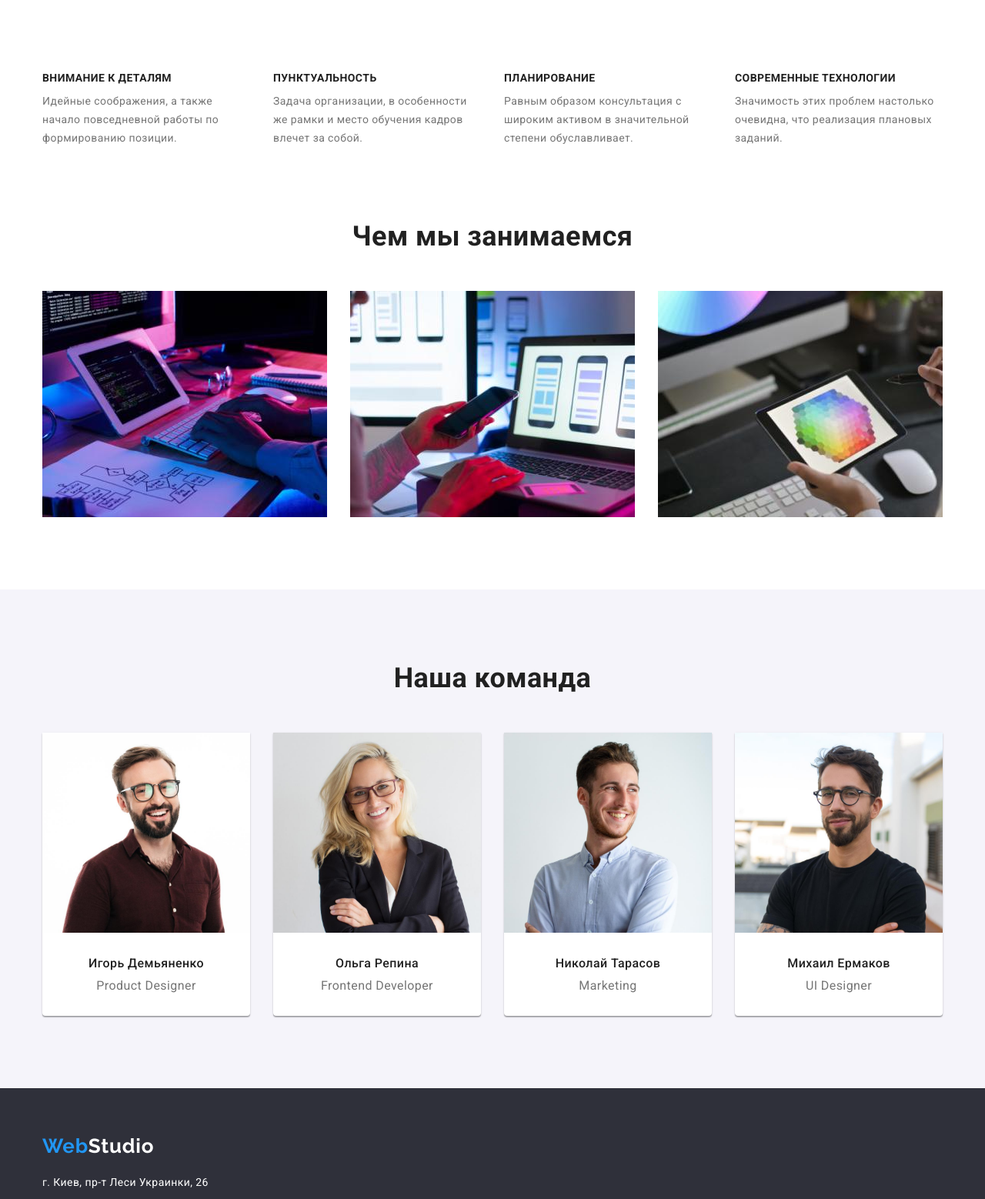
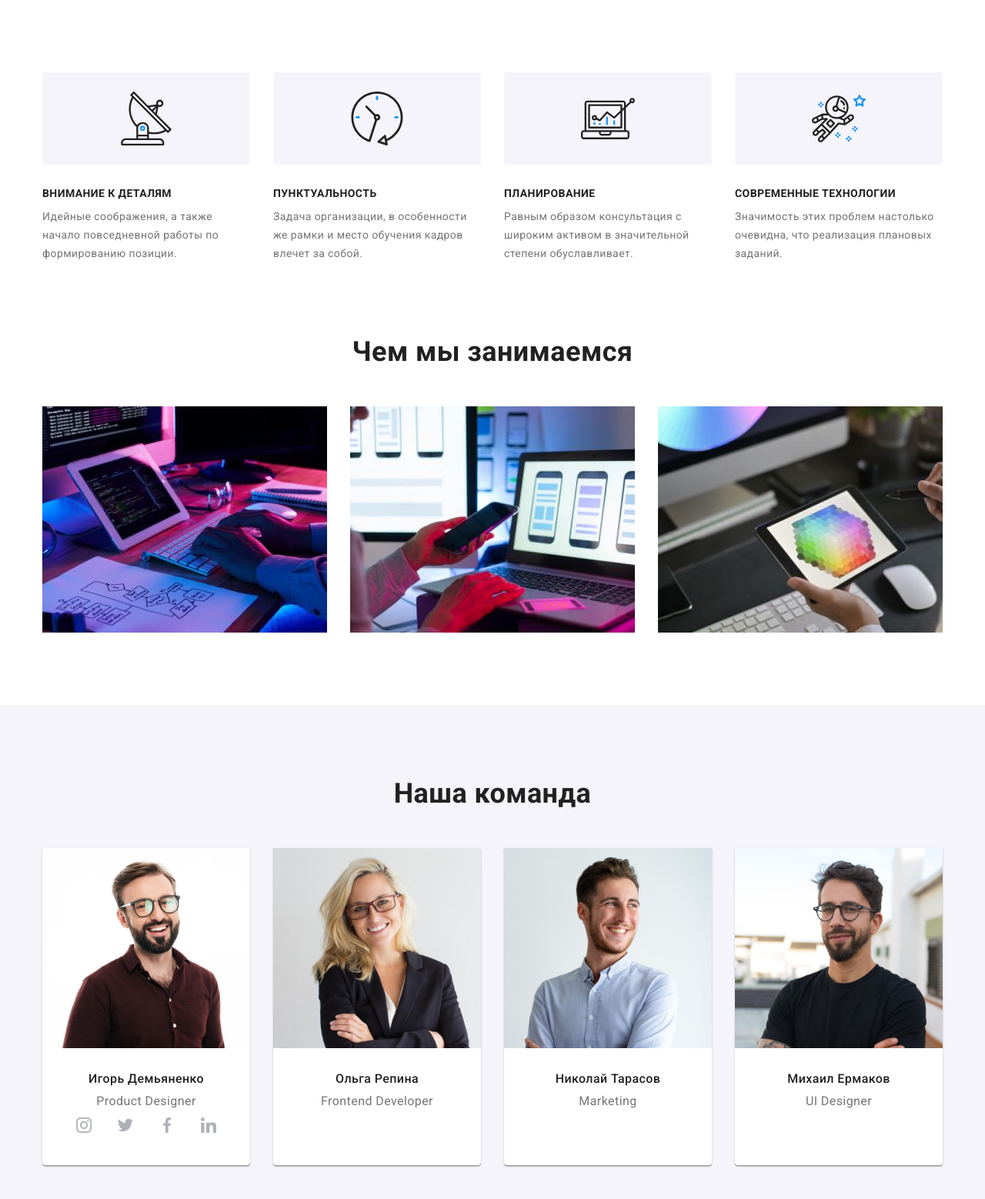
Before and after one commit to Mykola0502/goit-markup-hw-04, a plain HTML site: page index.html in a window 1280 px wide. Shown: the part 681-2239 px from the top of the page at 77% size. Drawn offline with nearby package versions, Linux system fonts and the light colour scheme.

Commit message:
додає іконки в хедер

```diff
--- a/css/styles.css
+++ b/css/styles.css
@@ -164,11 +164,22 @@ img {
   margin-right: auto;
 }
 
+.icon-letter {
+  fill: currentColor;
+  margin-right: 10px;
+}
+
+.icon-phone {
+  fill: currentColor;
+  margin-right: 10px;
+}
+
 .header-contacts-link {
   color: var(--primary-text-color);
-  display: block;
+  display: inline-flex;
   padding-top: 32px;
   padding-bottom: 32px;
+  align-items: center;
 }
 
 .header-contacts-link:hover,
@@ -250,17 +261,28 @@ img {
   padding-bottom: 94px;
 }
 
-.feature-list {
+.features-list {
   display: flex;
   flex-wrap: wrap;
   gap: var(--indent);
 }
 
-.feature-item {
+.features-item {
   flex-basis: calc((100% - var(--indent) * 3) / 4);
 }
 
-.feature-subtitle {
+.features-thumb {
+  display: flex;
+  width: 270px;
+  height: 120px;
+  margin-bottom: 30px;
+  justify-content: center;
+  align-items: center;
+  background-color: var(--background-secondary-color);
+  border-radius: 4px;
+}
+
+.features-subtitle {
   margin-bottom: 10px;
   color: var(--title-text-color);
 
@@ -332,6 +354,34 @@ img {
   font-size: 16px;
   line-height: 1.19;
   text-align: center;
+}
+
+.networks-list {
+  display: flex;
+  gap: 10px;
+  justify-content: center;
+}
+
+.networks-link {
+  display: flex;
+  width: 44px;
+  height: 44px;
+  border-radius: 50%;
+  justify-content: center;
+  align-items: center;
+  color: #afb1b8;
+}
+
+.networks-link:hover,
+.networks-link:focus {
+  background-color: var(--accent-color);
+  color: #ffffff;
+}
+
+.networks-icon {
+  fill: currentColor;
+  width: 20px;
+  height: 20px;
 }
 
 /* Футер */
--- a/index.html
+++ b/index.html
@@ -36,12 +36,20 @@
         </nav>
         <ul class="header-contacts list">
           <li class="header-contacts-item">
-            <a href="mailto:info@devstudio.com" class="header-contacts-link link"
-              >info@devstudio.com</a
+            <a href="mailto:info@devstudio.com" class="header-contacts-link link">
+              <svg class="icon-letter" width="16" height="12">
+                <use href="./images/icons.svg#icon-letter"></use>
+              </svg>
+              info@devstudio.com</a
             >
           </li>
           <li class="header-contacts-item">
-            <a href="tel:+380961111111" class="header-contacts-link link">+38 096 111 11 11</a>
+            <a href="tel:+380961111111" class="header-contacts-link link">
+              <svg class="icon-phone" width="10" height="16">
+                <use href="./images/icons.svg#icon-phone"></use>
+              </svg>
+              +38 096 111 11 11</a
+            >
           </li>
         </ul>
       </div>
@@ -59,27 +67,47 @@
       <section class="section features">
         <div class="container">
           <h2 class="visually-hidden">Наши преимущества</h2>
-          <ul class="feature-list list">
-            <li class="feature-item">
-              <h3 class="feature-subtitle">Внимание к деталям</h3>
+          <ul class="features-list list">
+            <li class="features-item">
+              <div class="features-thumb">
+                <svg class="features-icon" width="70" height="70">
+                  <use href="./images/icons.svg#icon-antenna"></use>
+                </svg>
+              </div>
+              <h3 class="features-subtitle">Внимание к деталям</h3>
               <p>
                 Идейные соображения, а также начало повседневной работы по формированию позиции.
               </p>
             </li>
-            <li class="feature-item">
-              <h3 class="feature-subtitle">Пунктуальность</h3>
+            <li class="features-item">
+              <div class="features-thumb">
+                <svg class="features-icon" width="70" height="70">
+                  <use href="./images/icons.svg#icon-clock"></use>
+                </svg>
+              </div>
+              <h3 class="features-subtitle">Пунктуальность</h3>
               <p>
                 Задача организации, в особенности же рамки и место обучения кадров влечет за собой.
               </p>
             </li>
-            <li class="feature-item">
-              <h3 class="feature-subtitle">Планирование</h3>
+            <li class="features-item">
+              <div class="features-thumb">
+                <svg class="features-icon" width="70" height="70">
+                  <use href="./images/icons.svg#icon-diagram"></use>
+                </svg>
+              </div>
+              <h3 class="features-subtitle">Планирование</h3>
               <p>
                 Равным образом консультация с широким активом в значительной степени обуславливает.
               </p>
             </li>
-            <li class="feature-item">
-              <h3 class="feature-subtitle">Современные технологии</h3>
+            <li class="features-item">
+              <div class="features-thumb">
+                <svg class="features-icon" width="70" height="70">
+                  <use href="./images/icons.svg#icon-astronaut"></use>
+                </svg>
+              </div>
+              <h3 class="features-subtitle">Современные технологии</h3>
               <p>Значимость этих проблем настолько очевидна, что реализация плановых заданий.</p>
             </li>
           </ul>
@@ -127,6 +155,56 @@
               <div class="team-wrapper">
                 <h3 class="team-subtitle">Игорь Демьяненко</h3>
                 <p lang="en" class="team-description">Product Designer</p>
+                <ul class="networks-list list">
+                  <li class="networks-item">
+                    <a
+                      href="https://www.instagram.com/"
+                      target="_blank"
+                      rel="noopener nofollow noreferrer"
+                      class="networks-link link"
+                    >
+                      <svg class="networks-icon" width="20" height="20">
+                        <use href="./images/icons.svg#icon-instagram"></use>
+                      </svg>
+                    </a>
+                  </li>
+                  <li class="networks-item">
+                    <a
+                      href="https://twitter.com"
+                      target="_blank"
+                      rel="noopener nofollow noreferrer"
+                      class="networks-link link"
+                    >
+                      <svg class="networks-icon" width="20" height="20">
+                        <use href="./images/icons.svg#icon-twitter"></use>
+                      </svg>
+                    </a>
+                  </li>
+                  <li class="networks-item">
+                    <a
+                      href="https://www.facebook.com"
+                      target="_blank"
+                      rel="noopener nofollow noreferrer"
+                      class="networks-link link"
+                    >
+                      <svg class="networks-icon" width="20" height="20">
+                        <use href="./images/icons.svg#icon-facebook"></use>
+                      </svg>
+                    </a>
+                  </li>
+                  <li class="networks-item">
+                    <a
+                      href="https://www.linkedin.com"
+                      target="_blank"
+                      rel="noopener nofollow noreferrer"
+                      class="networks-link link"
+                    >
+                      <svg class="networks-icon" width="20" height="20">
+                        <use href="./images/icons.svg#icon-linkedin"></use>
+                      </svg>
+                    </a>
+                  </li>
+                </ul>
               </div>
             </li>
             <li class="team-item">
```
Also changed, not shown: portfolio.html (+11 -3 lines), images/icons.svg (added).
